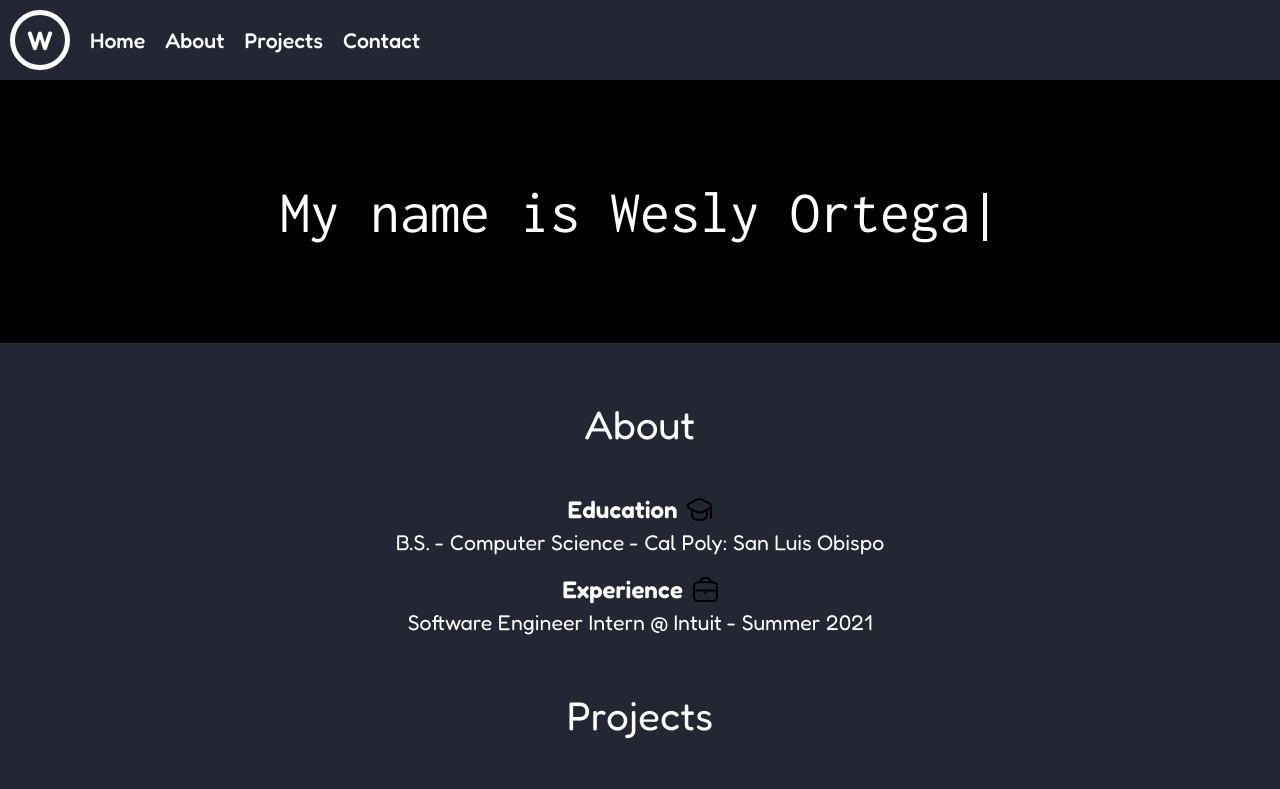
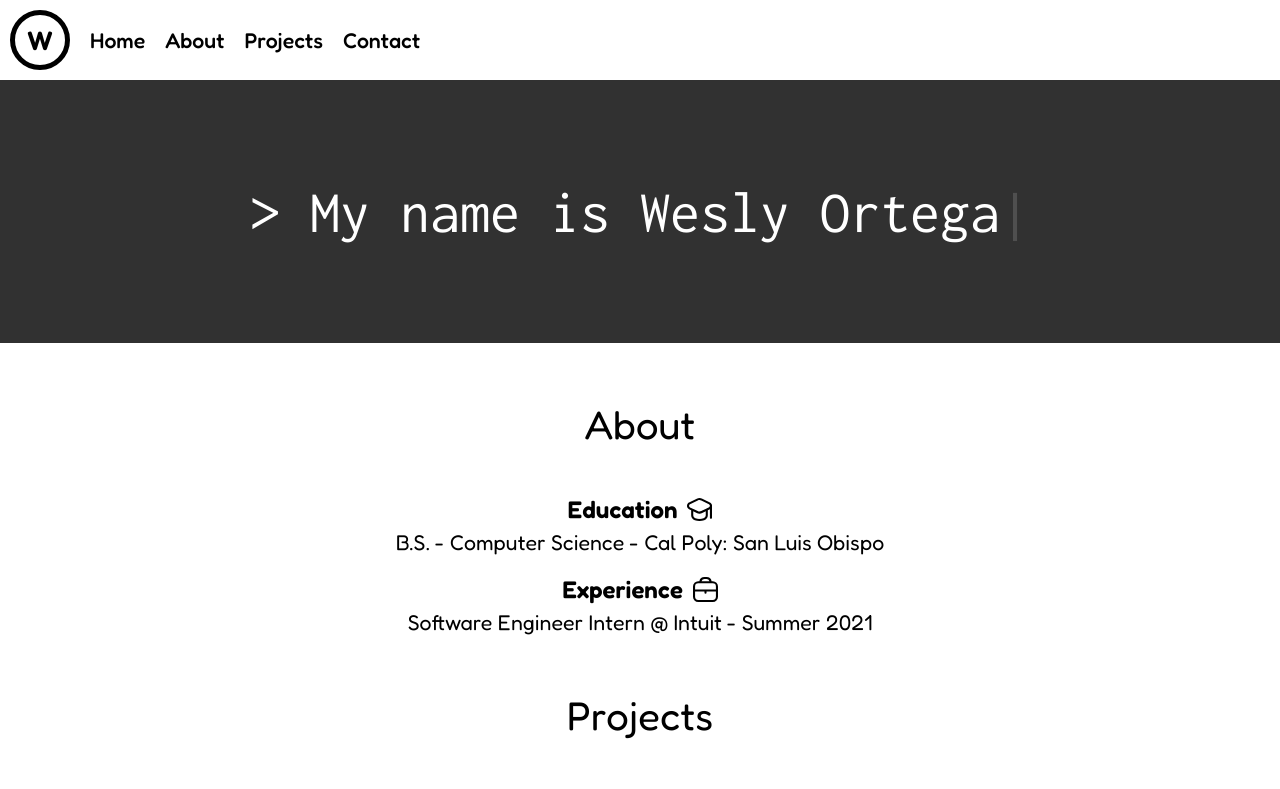
Before and after one commit to WeslyOrtega/personal-web, a React (Create React App) app: page / in a window 1280 px wide. Shown: the top 789 px of the page. Built offline with nearby package versions, Linux system fonts and the light colour scheme.

Commit message:
Reverted color scheme

```diff
--- a/src/Components/HelloMsg/HelloMsg.jsx
+++ b/src/Components/HelloMsg/HelloMsg.jsx
@@ -10,9 +10,9 @@ function HelloMsg() {
 
     useEffect(() => {
         const options = {
-            strings: ["Hello!", "My name is Wesly Ortega"],
+            strings: ["> Hello!", "> My name is Wesly Ortega"],
             typeSpeed: 100,
-            backSpeed: 50,
+            backSpeed: 70,
         };
 
         typed.current = new Typed(element.current, options);
--- a/src/Components/HelloMsg/HelloMsg.scss
+++ b/src/Components/HelloMsg/HelloMsg.scss
@@ -3,6 +3,7 @@
     font-size: 60px;
 
     background-color: var(--secondary-color);
+    color: #ffffff;
 
     padding: 100px 0;
 }
--- a/src/index.css
+++ b/src/index.css
@@ -1,7 +1,7 @@
 :root {
     /* Colors */
-    --primary-color: #ffffff;
-    --secondary-color: #000000;
+    --primary-color: #000000;
+    --secondary-color: #313131;
 }
 
 body {
@@ -11,7 +11,7 @@ body {
     -moz-osx-font-smoothing: grayscale;
     font-size: 16pt;
     color: var(--primary-color);
-    background-color: #222733;
+    background-color: #ffffff;
 }
 
 h1 {
```
